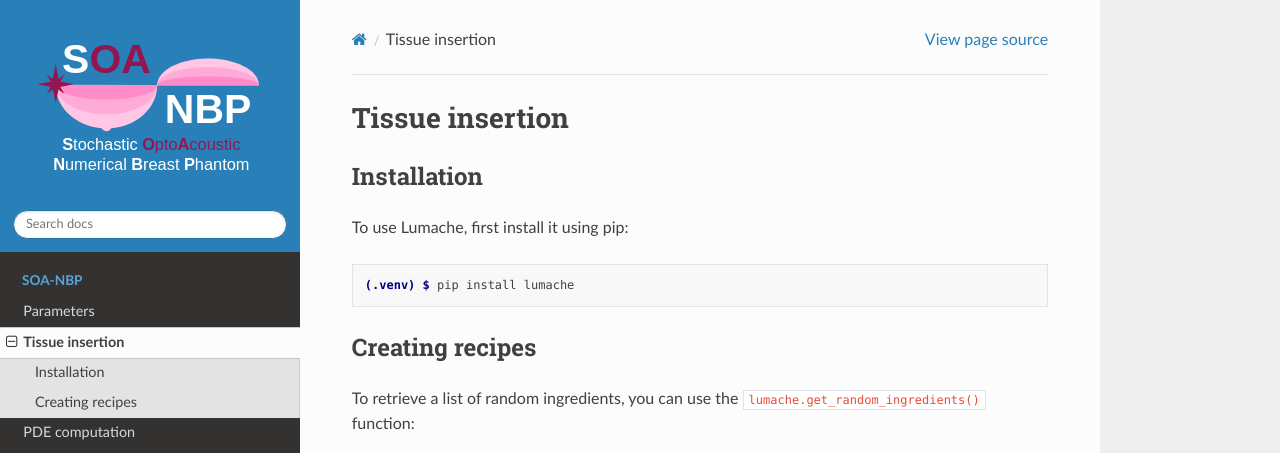
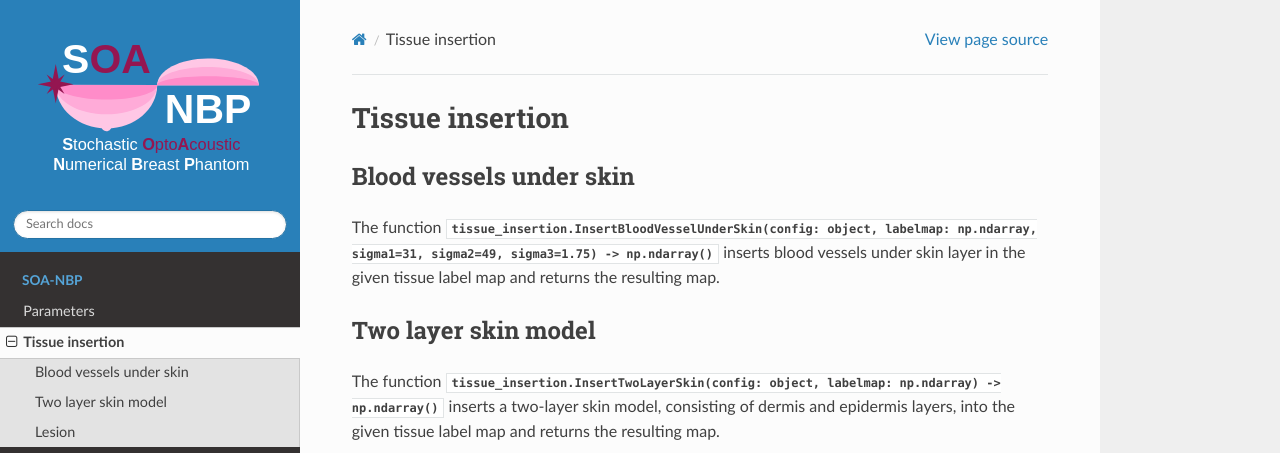
Before and after one commit to seonyeong-park/soa-nbp-tutorial, a Sphinx documentation site: the page built from docs/source/soa-nbp/tissue-insertion.rst, in a window 1280 px wide and 1119 px high. Shown: the top 453 px of the window. Built offline with Sphinx 7.4.7 and the Read the Docs theme 2.0.0, drawn with Linux system fonts in a browser that asks for light colours; pages that are not in the unit, such as notebooks, are missing from menus; some of the changed text lies outside the part shown.

Commit message:
tissue-insertion

```diff
--- a/docs/source/soa-nbp/tissue-insertion.rst
+++ b/docs/source/soa-nbp/tissue-insertion.rst
@@ -1,33 +1,17 @@
 Tissue insertion
-==================
+================
 
-.. _installation:
+Blood vessels under skin
+------------------------
 
-Installation
-------------
+The function :py:func:`tissue_insertion.InsertBloodVesselUnderSkin(config: object, labelmap: np.ndarray, sigma1=31, sigma2=49, sigma3=1.75) -> np.ndarray` inserts blood vessels under skin layer in the given tissue label map and returns the resulting map.
 
-To use Lumache, first install it using pip:
+Two layer skin model
+--------------------
 
-.. code-block:: console
+The function :py:func:`tissue_insertion.InsertTwoLayerSkin(config: object, labelmap: np.ndarray) -> np.ndarray` inserts a two-layer skin model, consisting of dermis and epidermis layers, into the given tissue label map and returns the resulting map.
 
-   (.venv) $ pip install lumache
+Lesion
+------
 
-Creating recipes
-----------------
-
-To retrieve a list of random ingredients,
-you can use the ``lumache.get_random_ingredients()`` function:
-
-.. autofunction:: lumache.get_random_ingredients
-
-The ``kind`` parameter should be either ``"meat"``, ``"fish"``,
-or ``"veggies"``. Otherwise, :py:func:`lumache.get_random_ingredients`
-will raise an exception.
-
-.. autoexception:: lumache.InvalidKindError
-
-For example:
-
->>> import lumache
->>> lumache.get_random_ingredients()
-['shells', 'gorgonzola', 'parsley']
+The function :py:func:`tissue_insertion.InsertLesion(config: object, labelmap: np.ndarray, labelmap_pa: np.ndarray, lsn_type: str, choose_lsn_loc: bool, lsn_loc=[]) -> tuple`
```
